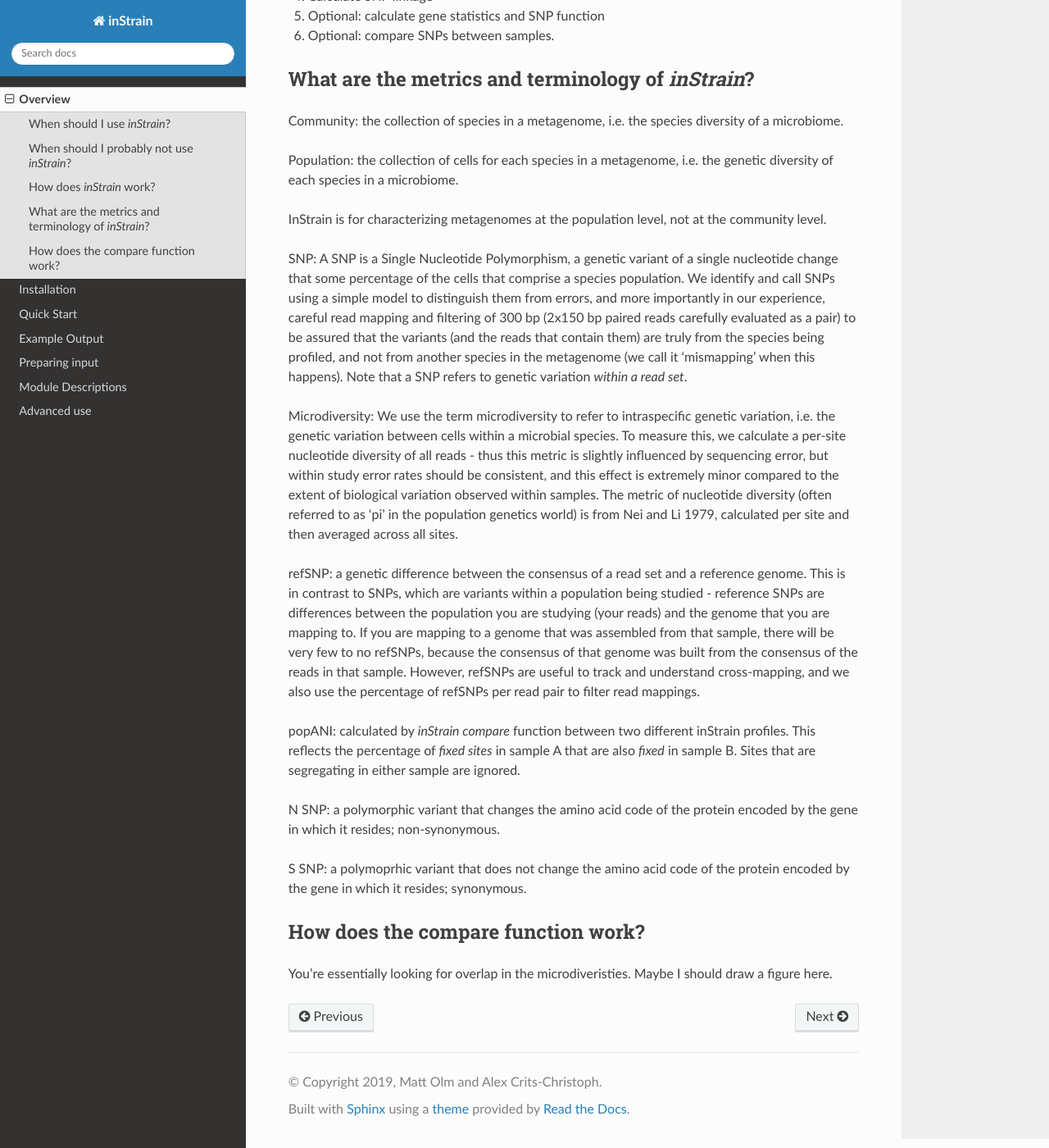
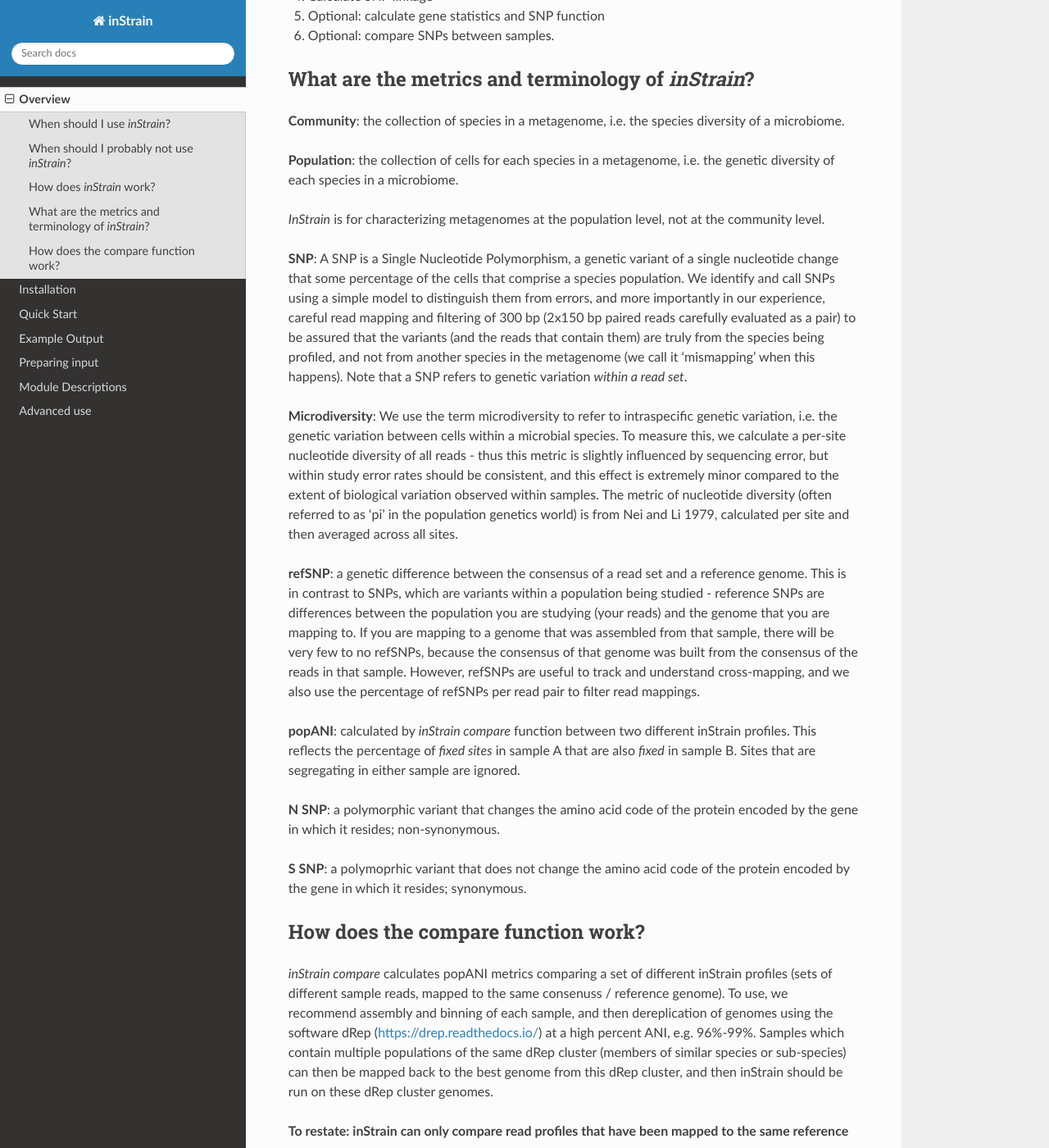
Before and after one commit to MrOlm/inStrain, a Sphinx documentation site: the page built from docs/overview.rst, in a window 1280 px wide and 1400 px high, scrolled down 1929 px. Shown: the whole window at 82% size. Built offline with Sphinx 7.4.7 and the Read the Docs theme 2.0.0, drawn with Linux system fonts in a browser that asks for light colours; some of the changed text lies outside the part shown.

Commit message:
Update overview.rst

```diff
--- a/docs/overview.rst
+++ b/docs/overview.rst
@@ -57,25 +57,29 @@ The basic steps:
 What are the metrics and terminology of *inStrain*?
 --------------
 
-Community: the collection of species in a metagenome, i.e. the species diversity of a microbiome.
+**Community**: the collection of species in a metagenome, i.e. the species diversity of a microbiome.
 
-Population: the collection of cells for each species in a metagenome, i.e. the genetic diversity of each species in a microbiome.
+**Population**: the collection of cells for each species in a metagenome, i.e. the genetic diversity of each species in a microbiome.
 
-InStrain is for characterizing metagenomes at the population level, not at the community level.
+*InStrain* is for characterizing metagenomes at the population level, not at the community level.
 
-SNP: A SNP is a Single Nucleotide Polymorphism, a genetic variant of a single nucleotide change that some percentage of the cells that comprise a species population. We identify and call SNPs using a simple model to distinguish them from errors, and more importantly in our experience, careful read mapping and filtering of 300 bp (2x150 bp paired reads carefully evaluated as a pair) to be assured that the variants (and the reads that contain them) are truly from the species being profiled, and not from another species in the metagenome (we call it 'mismapping' when this happens). Note that a SNP refers to genetic variation *within a read set*.
+**SNP**: A SNP is a Single Nucleotide Polymorphism, a genetic variant of a single nucleotide change that some percentage of the cells that comprise a species population. We identify and call SNPs using a simple model to distinguish them from errors, and more importantly in our experience, careful read mapping and filtering of 300 bp (2x150 bp paired reads carefully evaluated as a pair) to be assured that the variants (and the reads that contain them) are truly from the species being profiled, and not from another species in the metagenome (we call it 'mismapping' when this happens). Note that a SNP refers to genetic variation *within a read set*.
 
-Microdiversity: We use the term microdiversity to refer to intraspecific genetic variation, i.e. the genetic variation between cells within a microbial species. To measure this, we calculate a per-site nucleotide diversity of all reads - thus this metric is slightly influenced by sequencing error, but within study error rates should be consistent, and this effect is extremely minor compared to the extent of biological variation observed within samples. The metric of nucleotide diversity (often referred to as 'pi' in the population genetics world) is from Nei and Li 1979, calculated per site and then averaged across all sites.
+**Microdiversity**: We use the term microdiversity to refer to intraspecific genetic variation, i.e. the genetic variation between cells within a microbial species. To measure this, we calculate a per-site nucleotide diversity of all reads - thus this metric is slightly influenced by sequencing error, but within study error rates should be consistent, and this effect is extremely minor compared to the extent of biological variation observed within samples. The metric of nucleotide diversity (often referred to as 'pi' in the population genetics world) is from Nei and Li 1979, calculated per site and then averaged across all sites.
 
-refSNP: a genetic difference between the consensus of a read set and a reference genome. This is in contrast to SNPs, which are variants within a population being studied - reference SNPs are differences between the population you are studying (your reads) and the genome that you are mapping to. If you are mapping to a genome that was assembled from that sample, there will be very few to no refSNPs, because the consensus of that genome was built from the consensus of the reads in that sample. However, refSNPs are useful to track and understand cross-mapping, and we also use the percentage of refSNPs per read pair to filter read mappings.
+**refSNP**: a genetic difference between the consensus of a read set and a reference genome. This is in contrast to SNPs, which are variants within a population being studied - reference SNPs are differences between the population you are studying (your reads) and the genome that you are mapping to. If you are mapping to a genome that was assembled from that sample, there will be very few to no refSNPs, because the consensus of that genome was built from the consensus of the reads in that sample. However, refSNPs are useful to track and understand cross-mapping, and we also use the percentage of refSNPs per read pair to filter read mappings.
 
-popANI: calculated by `inStrain compare` function between two different inStrain profiles. This reflects the percentage of *fixed sites* in sample A that are also *fixed* in sample B. Sites that are segregating in either sample are ignored.
+**popANI**: calculated by `inStrain compare` function between two different inStrain profiles. This reflects the percentage of *fixed sites* in sample A that are also *fixed* in sample B. Sites that are segregating in either sample are ignored.
 
-N SNP: a polymorphic variant that changes the amino acid code of the protein encoded by the gene in which it resides; non-synonymous.
+**N SNP**: a polymorphic variant that changes the amino acid code of the protein encoded by the gene in which it resides; non-synonymous.
 
-S SNP: a polymoprhic variant that does not change the amino acid code of the protein encoded by the gene in which it resides; synonymous.
+**S SNP**: a polymoprhic variant that does not change the amino acid code of the protein encoded by the gene in which it resides; synonymous.
 
 How does the compare function work?
 --------------
 
-You're essentially looking for overlap in the microdiveristies. Maybe I should draw a figure here.
+`inStrain compare` calculates popANI metrics comparing a set of different inStrain profiles (sets of different sample reads, mapped to the same consenuss / reference genome). To use, we recommend assembly and binning of each sample, and then dereplication of genomes using the software dRep (https://drep.readthedocs.io/) at a high percent ANI, e.g. 96%-99%. Samples which contain multiple populations of the same dRep cluster (members of similar species or sub-species) can then be mapped back to the best genome from this dRep cluster, and then inStrain should be run on these dRep cluster genomes.
+
+**To restate: inStrain can only compare read profiles that have been mapped to the same reference genome**.
+
+The metric that `inStrain compare` returns is a popANI between all inStrain profiles in the set. This reflects the percentage of *fixed sites* in sample A that are also *fixed* in sample B. Sites that are segregating in either sample are ignored. We find that popANI is highly specific for tracking near identical microbial populations, which should have popANI values of almost exactly 100%.
```
